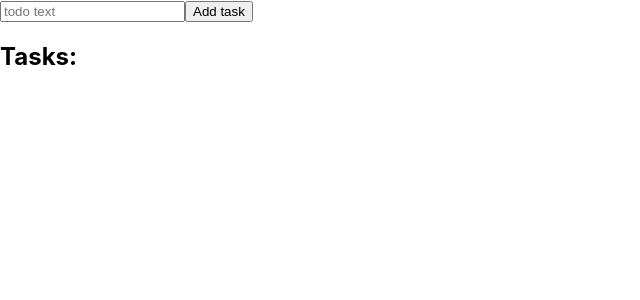
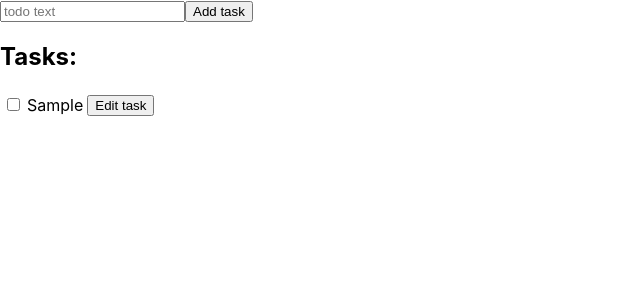
Before and after one commit to remenok200/freshcode-react-todo, a React (Create React App) app: page / in a window 1280 px wide. Both pictures are taken after typing "Sample" into the empty fields and a click on the button "Add task". Shown: the top 300 px of the page, without its empty margins (0-640 px from the left). Built offline with nearby package versions, Linux system fonts and the light colour scheme.

Commit message:
Add NotCompletedTodos component

```diff
--- /dev/null
+++ b/src/components/TaskList/NotCompletedTodos/index.jsx
@@ -0,0 +1,61 @@
+import React from "react";
+
+const NotCompletedTodos = (props) => {
+  const {
+    editTodo,
+    setEditID,
+    toggleTodoCompletion,
+    editID,
+    editTodoHandler,
+    removeTodo,
+    state,
+  } = props;
+
+  const temp = state.todos;
+  const notCompletedTodos = temp.filter((todo) => {
+    return !todo.isDone;
+  });
+
+  return (
+    <>
+      {notCompletedTodos.map((todo) => (
+        <tr key={todo.id}>
+          <td>
+            <input
+              onChange={() => toggleTodoCompletion(todo.id)}
+              type="checkbox"
+              name="isDone"
+              id={todo.id}
+              checked={todo.isDone}
+            />
+          </td>
+          <td>
+            {editID === todo.id ? (
+              <input
+                onChange={editTodoHandler}
+                type="text"
+                placeholder={todo.text}
+              />
+            ) : (
+              <span>{todo.text}</span>
+            )}
+          </td>
+          <td>
+            {editID === todo.id ? (
+              <button onClick={() => editTodo(todo.id)}>Save task!</button>
+            ) : (
+              <button onClick={() => setEditID(todo.id)}>Edit task</button>
+            )}
+          </td>
+          <td>
+            {todo.isDone && (
+              <button onClick={() => removeTodo(todo.id)}>Remove task</button>
+            )}
+          </td>
+        </tr>
+      ))}
+    </>
+  );
+};
+
+export default NotCompletedTodos;
--- a/src/components/TaskList/index.jsx
+++ b/src/components/TaskList/index.jsx
@@ -1,6 +1,7 @@
 import React, { useState } from "react";
 import ACTION_TYPES from "../ToDo/reducer/actionTypes";
 import CompletedTodos from "./CompletedTodos";
+import NotCompletedTodos from "./NotCompletedTodos";
 
 const TaskList = (props) => {
   const [editID, setEditID] = useState(null);
@@ -35,14 +36,24 @@ const TaskList = (props) => {
         ) : (
           <table>
             <tbody>
-              <CompletedTodos
+              {/* <CompletedTodos
                 editTodo={editTodo}
                 setEditID={setEditID}
                 toggleTodoCompletion={toggleTodoCompletion}
                 editID={editID}
                 editTodoHandler={editTodoHandler}
                 removeTodo={removeTodo}
-              state={state} />
+                state={state}
+              /> */}
+              <NotCompletedTodos
+                editTodo={editTodo}
+                setEditID={setEditID}
+                toggleTodoCompletion={toggleTodoCompletion}
+                editID={editID}
+                editTodoHandler={editTodoHandler}
+                removeTodo={removeTodo}
+                state={state}
+              />
             </tbody>
           </table>
         )}
```
Lines whose indentation alone changed are shown as unchanged.
